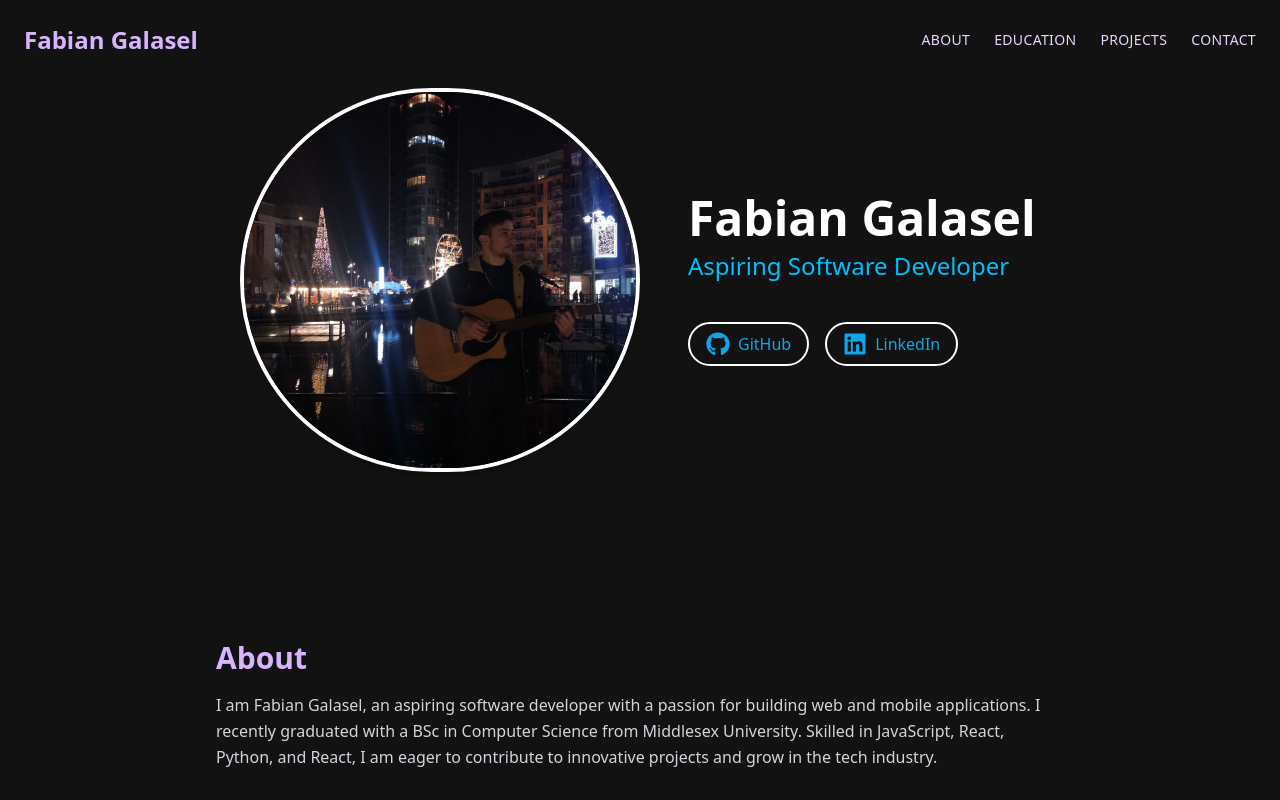
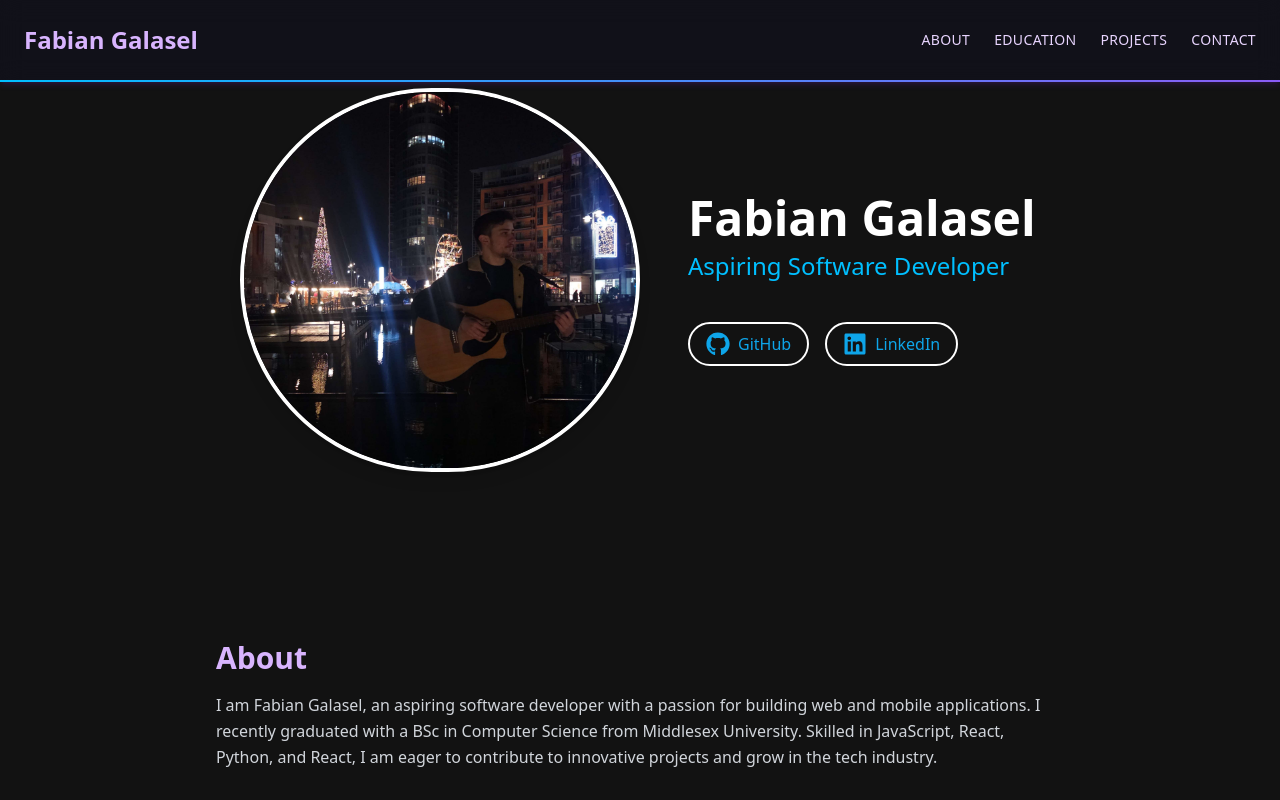
Before and after one commit to FabianC1/PortfolioWebsite, a React (Vite) app: page / in a window 1280 px wide. Shown: the top 800 px of the page. Built offline with nearby package versions, Linux system fonts and the light colour scheme.

Commit message:
Improved header

```diff
--- a/src/App.css
+++ b/src/App.css
@@ -2,3 +2,9 @@
 html {
   scroll-behavior: smooth;
 }
+
+.gradient-border-b {
+  border-bottom: 2px solid;
+  border-image: linear-gradient(to right, #00BFFF, #8b5cf6);
+  border-image-slice: 1;
+}
--- a/src/App.tsx
+++ b/src/App.tsx
@@ -24,7 +24,9 @@ function App() {
     <div className="min-h-screen bg-charcoalBlack text-white font-sans">
 
       {/* Transparent Header */}
-      <header className="fixed top-0 w-full z-50 bg-transparent backdrop-blur-sm px-6 py-6 flex justify-between items-center">
+      <header
+        className="fixed top-0 w-full z-50 px-6 py-6 flex justify-between items-center bg-[rgba(18,18,31,0.6)] backdrop-blur-md shadow-md shadow-purple-800/20 gradient-border-b"
+      >
         <h1 className="text-2xl font-bold text-purple-300">Fabian Galasel</h1>
         <nav className="space-x-6 text-sm uppercase tracking-wide text-purple-200">
           <a href="#about" className="hover:text-white transition">About</a>
@@ -33,6 +35,7 @@ function App() {
           <a href="#contact" className="hover:text-white transition">Contact</a>
         </nav>
       </header>
+
 
       <header className="flex items-center justify-center min-h-[60vh] pl-32 pr-30 bg-darkPurple">
         <div className="flex flex-col md:flex-row items-center max-w-5xl w-full gap-12 ml-24 pt-20">
```
